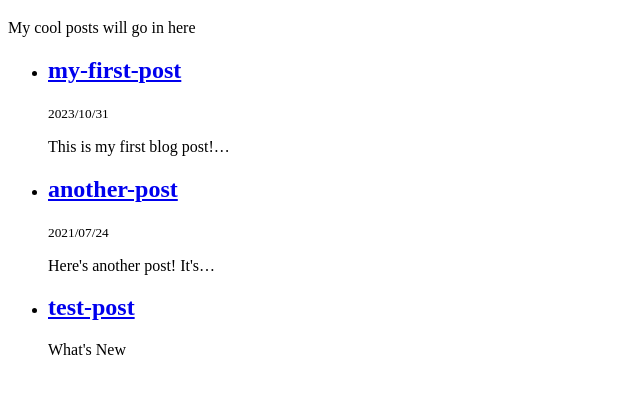
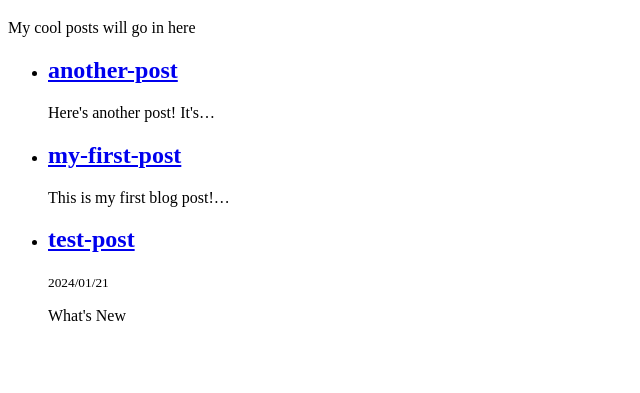
Before and after one commit to dev2820/next-blog, a Gatsby site: page /posts in a window 1280 px wide. Shown: the part 165-558 px from the top of the page, without its empty margins (0-640 px from the left). Built offline with nearby package versions, Linux system fonts and the light colour scheme; Gatsby itself is replaced by a stand-in of ours.

Commit message:
update: metadata 변경

```diff
--- a/src/pages/posts/index.tsx
+++ b/src/pages/posts/index.tsx
@@ -9,7 +9,8 @@
       nodes: {
         frontmatter: {
           title: string;
-          date: string;
+          created: string;
+          modified: string;
           slug: string;
         };
         id: string;
@@ -32,7 +33,7 @@
               <h2>
                 <Link to={frontmatter.slug}>{frontmatter.title}</Link>
               </h2>
-              <small>{frontmatter.date}</small>
+              <small>{frontmatter.created}</small>
               <p>{excerpt}</p>
             </article>
           </li>
@@ -46,11 +47,12 @@
 
 export const query = graphql`
   query {
-    allMdx(sort: { frontmatter: { date: DESC } }) {
+    allMdx(sort: { frontmatter: { created: DESC } }) {
       nodes {
         frontmatter {
           title
-          date(formatString: "YYYY/MM/DD")
+          created(formatString: "YYYY/MM/DD")
+          modified(formatString: "YYYY/MM/DD")
           slug
         }
         id
```
